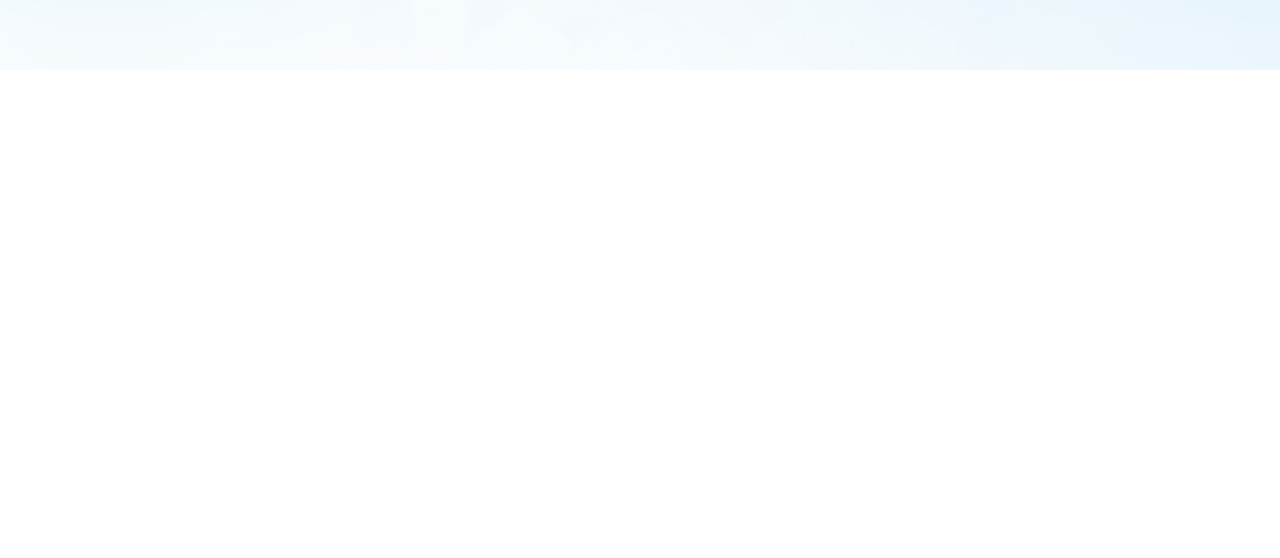
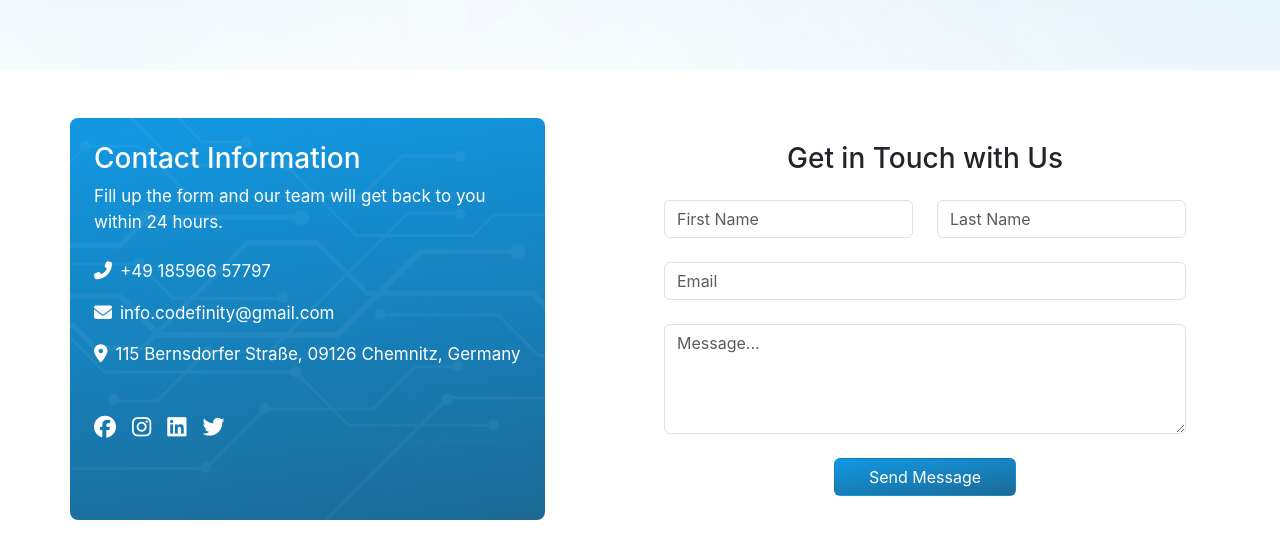
Before and after one commit to Madhvik-Bhalani/Codefinity, a React (Create React App) app: page / in a window 1280 px wide. Shown: the part 2140-2698 px from the top of the page. Before the commit the page ends 2210 px from the top, so only its background shows below. Built offline with nearby package versions, Linux system fonts and the light colour scheme.

Commit message:
Add contact us design

```diff
--- a/src/App.js
+++ b/src/App.js
@@ -8,6 +8,7 @@ import Navbar from './Components/Navbar/Navbar';
 import Hero from "./Components/Hero/Hero";
 import About from "./Components/About/About";
 import TeamSection from "./Components/TeamSection/TeamSection";
+import ContactSection from "./Components/ContactSection/ContactSection";
 
 function App() {
   return (
@@ -17,6 +18,7 @@ function App() {
         <Hero />
         <About />
         <TeamSection />
+        <ContactSection/>
       </BrowserRouter>
     </>
   );
--- a/src/Components/About/About.css
+++ b/src/Components/About/About.css
@@ -1,7 +1,38 @@
 .about-section {
     background: linear-gradient(172deg, #1296DF 6.23%, #1F5B7C 131.99%, #22506A 146.31%, #292F32 165.42%);
     padding: 60px 0;
+
+    position: relative;
+    z-index: 2; /* Content will stay above the image */
+
 }
+
+.about-section::before {
+    content: '';
+    background: url('../../Assets/line-shape.png') no-repeat center center;
+    background-size:cover;
+    position: absolute;
+    top: 0;
+    left: 0;
+    width: 50%;
+    height: 50%;
+    opacity: 0.6;
+    z-index: 1;
+}
+
+.about-section::after {
+    content: '';
+    background: url('../../Assets/mask-shape.png') no-repeat center center;
+    background-size:cover;
+    position: absolute;
+    top: 0;
+    right: 0;
+    width: 40%;
+    height: 40%;
+    opacity: 0.6;
+    z-index: 1;
+}
+
 
 .about-section h2 {
     color: white;
--- /dev/null
+++ b/src/Components/ContactSection/ContactSection.css
@@ -0,0 +1,16 @@
+.contact-box {
+    position: relative;
+    z-index: 2; /* Content will stay above the image */
+}
+.contact-box::before {
+    content: '';
+    background: url('../../Assets/line-shape.png') no-repeat center center;
+    background-size: cover;
+    position: absolute;
+    top: 0;
+    left: 0;
+    width: 100%;
+    height: 100%;
+    opacity: 0.7;
+    z-index: 1;
+}
--- /dev/null
+++ b/src/Components/ContactSection/ContactSection.jsx
@@ -0,0 +1,73 @@
+import React from 'react';
+import "./ContactSection.css";
+
+
+function ContactSection() {
+    return (
+        <div className="container py-5">
+            <div className="row justify-content-between">
+
+                <div
+                    className="col-md-5 p-4 contact-box"
+                    style={{
+                        background: "linear-gradient(172deg, #1296DF 6.23%, #1F5B7C 131.99%, #22506A 146.31%, #292F32 165.42%)",
+                        color: '#fff',
+                        borderRadius: '8px',
+
+                    }}
+                >
+                    <h3>Contact Information</h3>
+                    <p style={{fontSize:"17px"}}> Fill up the form and our team will get back to you within 24 hours.</p>
+
+                    <div className="mb-3 mt-4">
+                        <i className="fas fa-phone-alt me-2" style={{fontSize:"18px"}}></i><span style={{fontSize:"17px"}}>+49 185966 57797</span>
+                    </div>
+
+                    <div className="mb-3">
+                        <i className="fas fa-envelope me-2" style={{fontSize:"18px"}}></i>
+                        <span style={{fontSize:"17px"}}>info.codefinity@gmail.com</span>
+                    </div>
+
+                    <div className="mb-3">
+                        <i className="fas fa-map-marker-alt me-2" style={{fontSize:"18px"}}></i>
+                        <span style={{fontSize:"17px"}}>115 Bernsdorfer Straße, 09126 Chemnitz, Germany</span>
+                    </div>
+
+                    <div className="mt-5">
+                        <i className="fab fa-facebook me-3" style={{fontSize:"22px"}}></i>
+                        <i className="fab fa-instagram me-3" style={{fontSize:"22px"}}></i>
+                        <i className="fab fa-linkedin me-3" style={{fontSize:"22px"}}></i>
+                        <i className="fab fa-twitter me-3" style={{fontSize:"22px"}}></i>
+                    </div>
+                </div>
+
+                {/* Right Side */}
+                <div className="col-md-6 p-4 col-end">
+                    <h3 className='text-center mb-3'>Get in Touch with Us</h3>
+                    <form>
+                        <div className="row mb-4 mt-4">
+                            <div className="col">
+                                <input type="text" className="form-control" placeholder="First Name" required />
+                            </div>
+                            <div className="col">
+                                <input type="text" className="form-control" placeholder="Last Name" required />
+                            </div>
+                        </div>
+
+                        <div className="mb-4">
+                            <input type="email" className="form-control" placeholder="Email" required />
+                        </div>
+
+                        <div className="mb-4">
+                            <textarea className="form-control" rows="4" placeholder="Message..." required></textarea>
+                        </div>
+
+                        <button type="submit" style={{background: "linear-gradient(172deg, #1296DF 6.23%, #1F5B7C 131.99%, #22506A 146.31%, #292F32 165.42%)",color:"white",width:"35%"}} className="btn mx-auto d-block">Send Message</button>
+                    </form>
+                </div>
+            </div>
+        </div>
+    );
+}
+
+export default ContactSection;
```
Also changed, not shown: src/Assets/line-shape.png (added), src/Assets/mask-shape.png (added).
